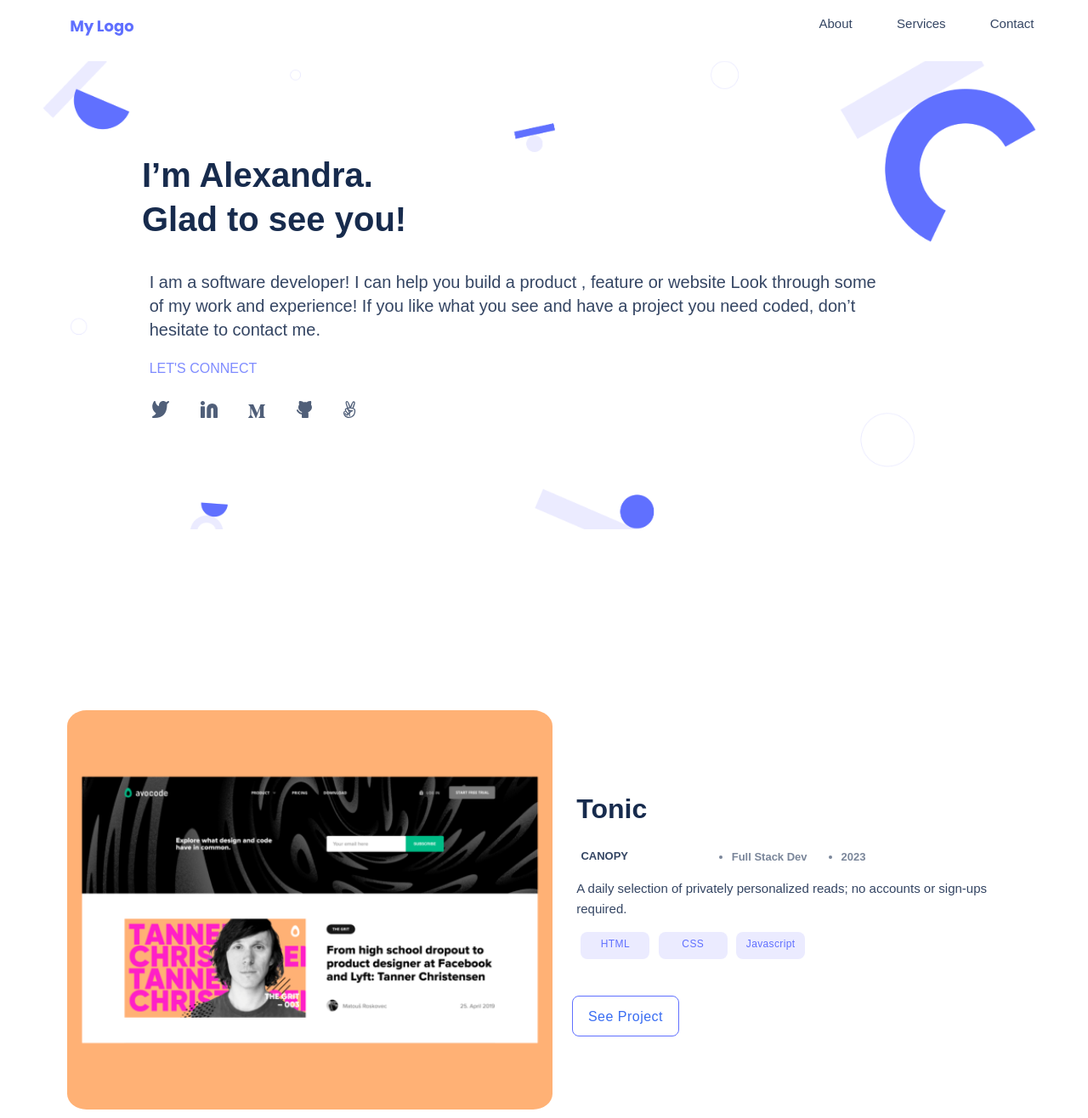
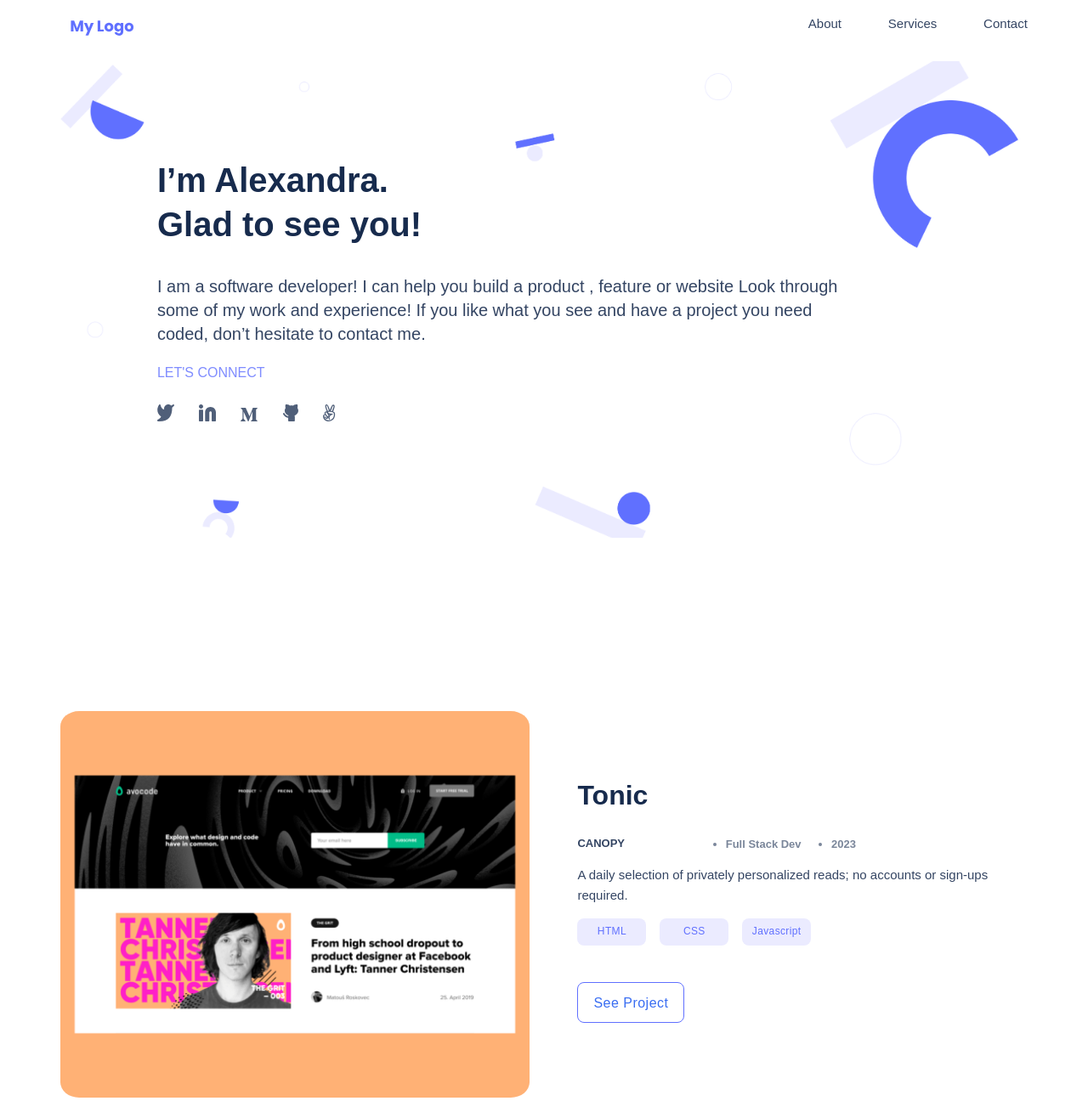
Before and after one commit to HossainAraf/Portfolio, a website: page index.html in a window 1280 px wide. Shown: the top 1316 px of the page at 85% size. Drawn offline with Linux system fonts and the light colour scheme.

Commit message:
Edit form background to cover the whole width

```diff
--- a/style.css
+++ b/style.css
@@ -1,7 +1,5 @@
 * {
   margin-top: 0;
-  margin-right: 1%;
-  margin-left: 1%;
   padding: 0;
   font-family: 'Poppins', sans-serif;
   font-style: normal;
@@ -23,6 +21,8 @@
 
 .header {
   background-color: #fff;
+  margin-left: 5%;
+  margin-right: 5%;
 }
 
 .logo {
@@ -67,7 +67,10 @@
   background-repeat: no-repeat;
   padding-top: 30%;
   padding-bottom: 30%;
-  background-position: center top 0%;
+  background-position: center;
+  margin-left: 5%;
+  margin-right: 5%;
+  background-size: cover;
 }
 
 #intro h1 {
@@ -111,6 +114,8 @@
 #work {
   display: grid;
   grid-template-rows: 1fr;
+  margin-left: 5%;
+  margin-right: 5%;
 }
 
 .work-first {
@@ -134,6 +139,15 @@
   text-align: center;
   color: #fff;
   padding-top: 30%;
+}
+
+.work-description {
+  padding-left: 5%;
+  padding-bottom: 1.6%;
+}
+
+.language li {
+  margin-right: 3%;
 }
 
 .work-description .specification h2 {
@@ -395,12 +409,13 @@ i {
   color: #fff;
 }
 
-/* About */
 #about-myself {
   display: flex;
   flex-direction: column;
   margin-top: 2%;
   margin-bottom: 48%;
+  margin-right: 5%;
+  margin-left: 5%;
 }
 
 .left-col-about-myself {
@@ -519,6 +534,11 @@ i {
 }
 
 @media only screen and (min-width: 768px) {
+  /* * {
+    margin-left: 0;
+    margin-right: 0;
+  } */
+
   .logo {
     display: flex;
     flex-direction: row;
@@ -559,12 +579,8 @@ i {
   .my-description p {
     font-size: 20px;
     line-height: 140%;
+    padding-right: 1%;
   }
-
-  /*
-    .social-media-connect {
-
-    } */
 
   .work-first {
     display: flex;
@@ -575,6 +591,10 @@ i {
     flex-direction: row;
     margin-top: 2%;
     margin-bottom: 15%;
+  }
+
+  .technical-skill {
+    padding-left: 3%;
   }
 
   #languages {
```
